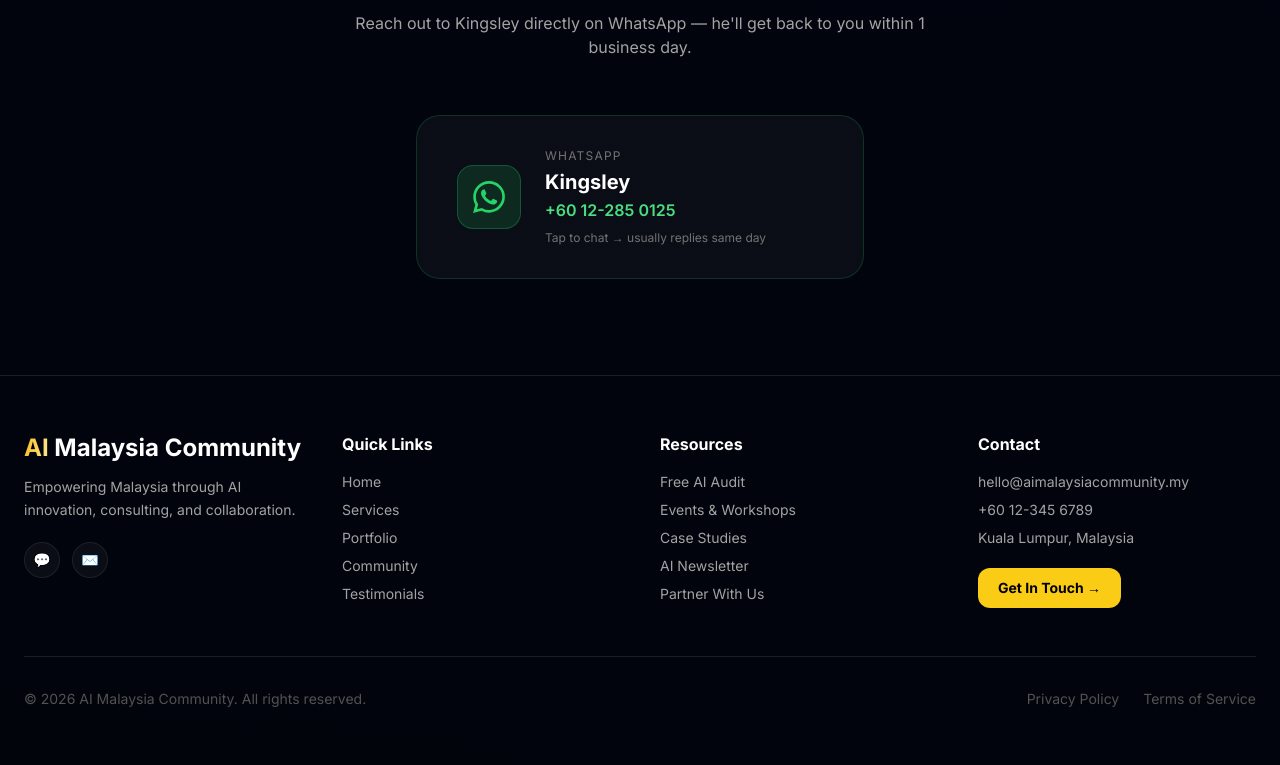
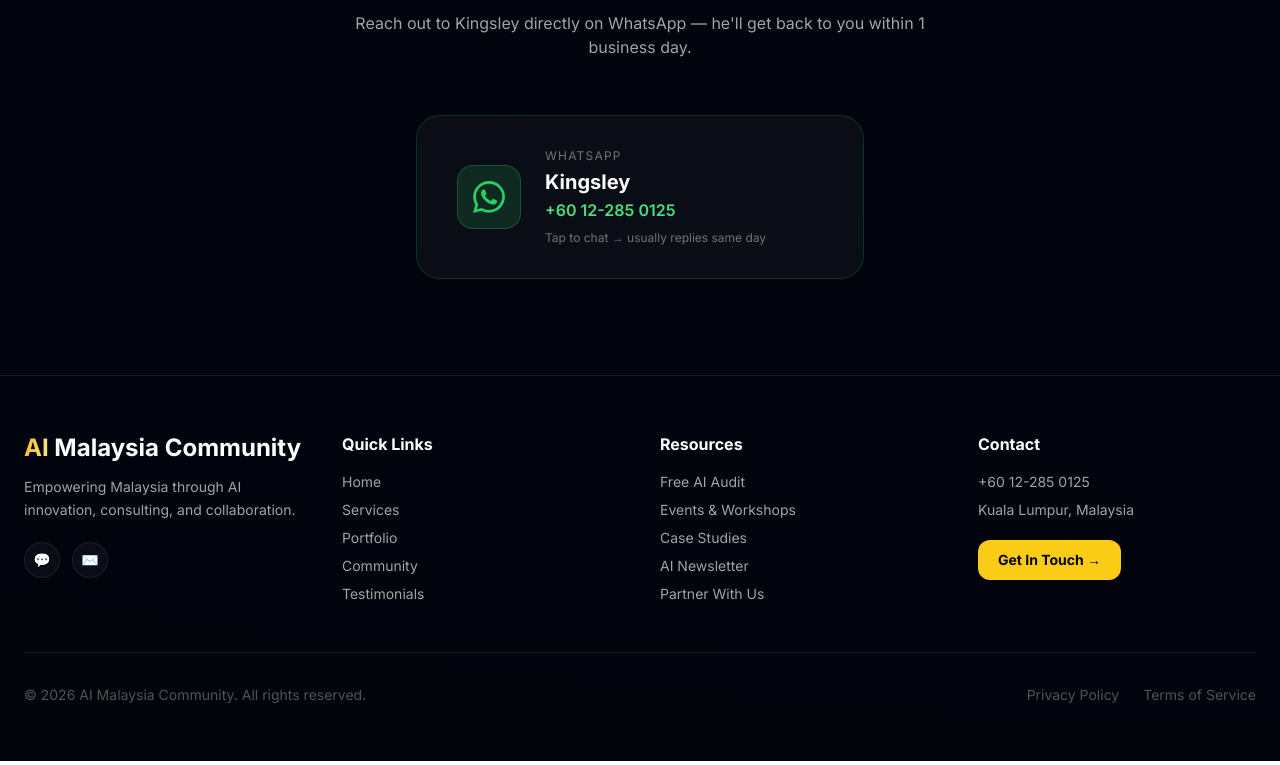
Before and after one commit to znerationmedia-commits/index, a plain HTML site: page index.html in a window 1280 px wide. Shown: the part 5357-6122 px from the top of the page. Drawn offline with nearby package versions, Linux system fonts and the light colour scheme.

Commit message:
Update index.html

```diff
--- a/index.html
+++ b/index.html
@@ -426,8 +426,8 @@
     <div>
       <h5 class="font-bold text-white mb-4">Contact</h5>
       <ul class="space-y-2 text-sm">
-        <li><a href="mailto:hello@aimalaysiacommunity.my" class="hover:text-yellow-300 transition-colors">hello@aimalaysiacommunity.my</a></li>
-        <li><a href="https://wa.me/60122850125" target="_blank" class="hover:text-yellow-300 transition-colors">+60 12-345 6789</a></li>
+        <li><a href="mailto:hello@aimalaysiacommunity.my" class="hover:text-yellow-300 transition-colors"></a></li>
+        <li><a href="https://wa.me/60122850125" target="_blank" class="hover:text-yellow-300 transition-colors">+60 12-285 0125</a></li>
         <li>Kuala Lumpur, Malaysia</li>
       </ul>
       <a onclick="goToContact()" class="inline-block mt-5 px-5 py-2.5 rounded-xl bg-yellow-400 text-black text-sm font-bold hover:bg-yellow-300 transition-colors cursor-pointer">Get In Touch →</a>
```
